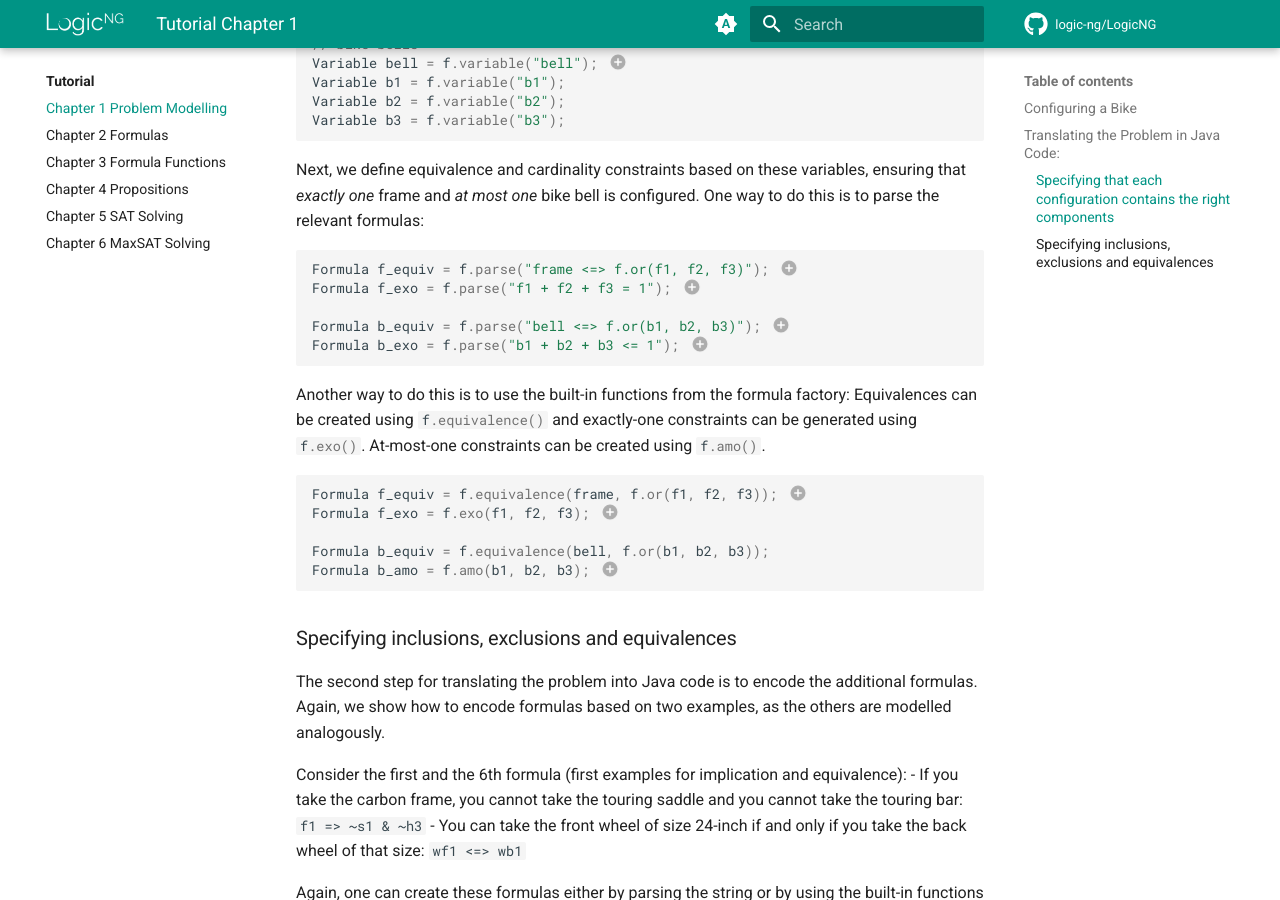
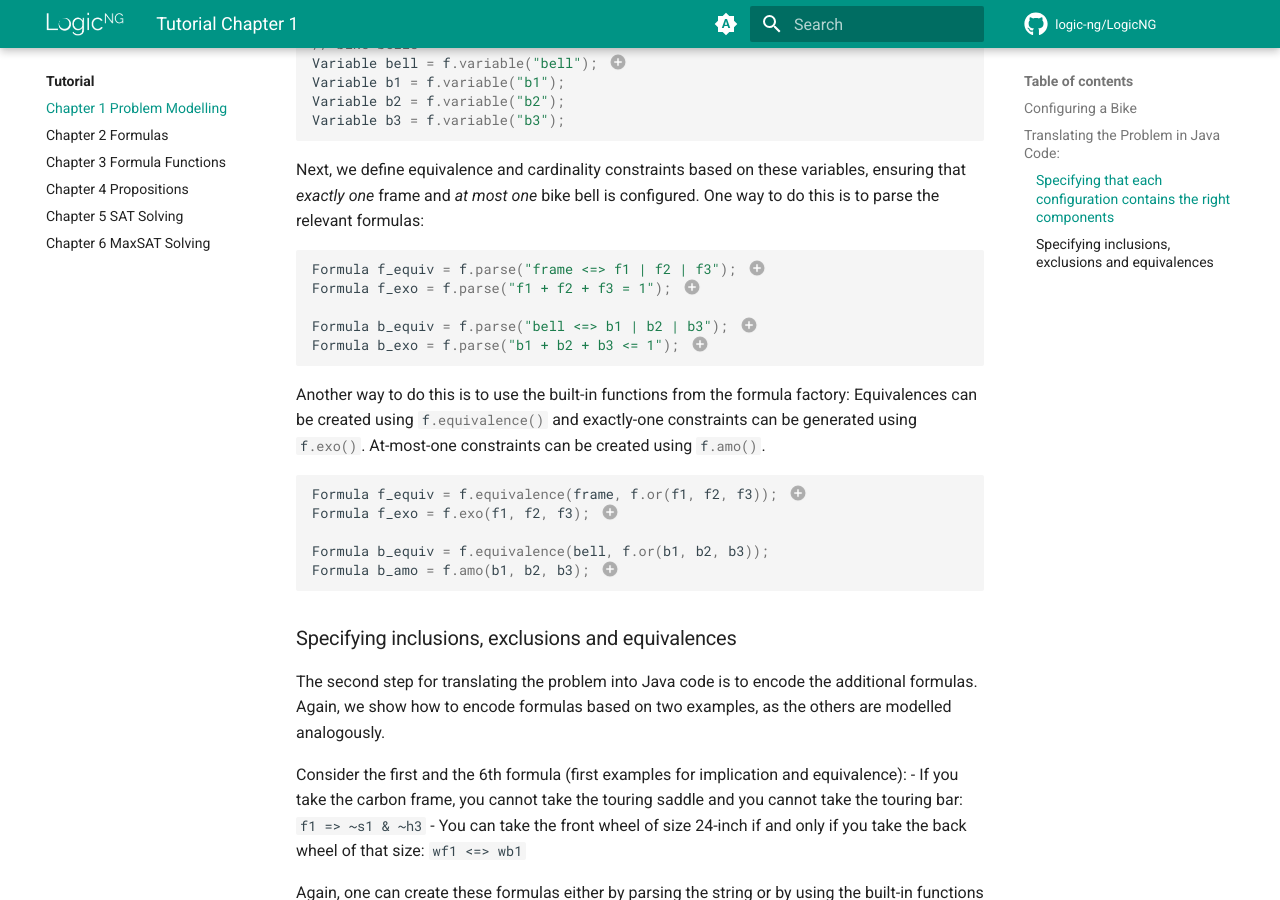
Before and after one commit to maxkratz/logic-ng.github.io, an MkDocs documentation site: the page built from docs/tutorial/chapter1.md, in a window 1280 px wide and 900 px high, scrolled down 3660 px. Built offline with MkDocs 1.6.1 and Material for MkDocs 9.7.7, drawn with Linux system fonts in a browser that asks for light colours; comment, search, counter and statistics services are not loaded.

````diff
--- a/docs/tutorial/chapter1.md
+++ b/docs/tutorial/chapter1.md
@@ -136,10 +136,10 @@ Variable b3 = f.variable("b3");
 Next, we define equivalence and cardinality constraints based on these variables, ensuring that *exactly one* frame and *at most one* bike bell is configured.  One way to do this is to parse the relevant formulas:
 
 ``` java
-Formula f_equiv = f.parse("frame <=> f.or(f1, f2, f3)"); // (1)!
+Formula f_equiv = f.parse("frame <=> f1 | f2 | f3"); // (1)!
 Formula f_exo = f.parse("f1 + f2 + f3 = 1"); // (2)!
 
-Formula b_equiv = f.parse("bell <=> f.or(b1, b2, b3)"); // (3)!
+Formula b_equiv = f.parse("bell <=> b1 | b2 | b3"); // (3)!
 Formula b_exo = f.parse("b1 + b2 + b3 <= 1"); // (4)!
 ```
 
````
Also changed, not shown: docs/documentation/backbones.md (+1 -1 lines).
